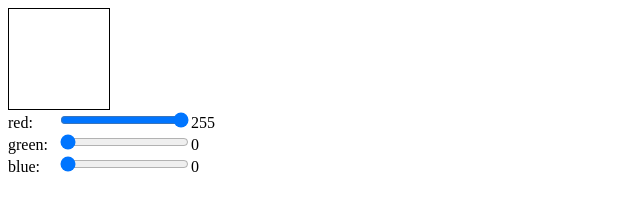
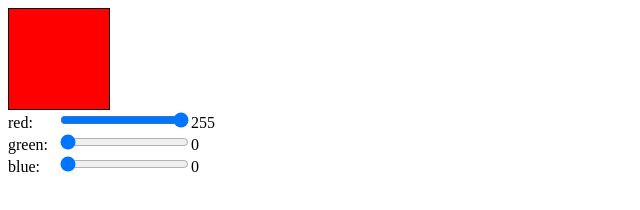
Before and after one commit to csci312-f19/practical-02-ggoolsby, a website: page index.html in a window 1280 px wide. Shown: the whole page, without its empty margins (0-640 px from the left). Drawn offline with Linux system fonts and the light colour scheme.

Commit message:
abstracted picker, linted code

```diff
--- a/index.html
+++ b/index.html
@@ -1,10 +1,10 @@
 <!DOCTYPE html>
 <html>
   <head>
-    <meta charset="utf-8">
+    <meta charset='utf-8'>
     <title>Color Picker</title>
 
-    <script type="text/javascript" src="color-picker.js"></script>
+    <script type='text/javascript' src='color-picker.js'></script>
 
     <style>
       .color-label {
@@ -21,33 +21,14 @@
     </style>
   </head>
   <body>
-    <div class="color-picker">
-      <div class="color-swatch" ></div>
 
-    </div>
-
-    <script type="text/javascript">
-      const colorBox = document.querySelector('.color-swatch');
-
-      const picker = document.querySelector('.color-picker');
+    <script type='text/javascript'>
       let currentColor = {'red':255, 'green':0, 'blue':0};
 
+      let picker = createColorPicker(currentColor, (value) => console.log(value));
 
+      document.body.appendChild(picker);
 
-      const update = function(newColor) {
-        currentColor = {...currentColor, ...newColor};
-        const {red, green, blue} = currentColor;
-        colorBox.style.background = `rgb(${red}, ${green}, ${blue})`;
-      };
-
-      Object.keys(currentColor).forEach((color) => {
-        const currentSlider = createSlider(color, currentColor[color], update);
-        picker.appendChild(currentSlider);
-      });
-
-      // Set oninput callback for each slider
-      sliders.forEach((slider) => slider.oninput = update);
-      update();
     </script>
 
   </body>
```
Also changed, not shown: color-picker.js (+8 -16 lines).
